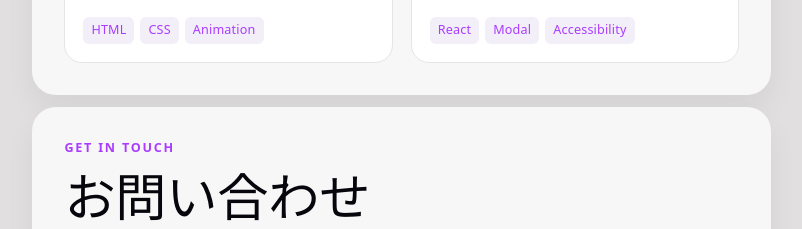
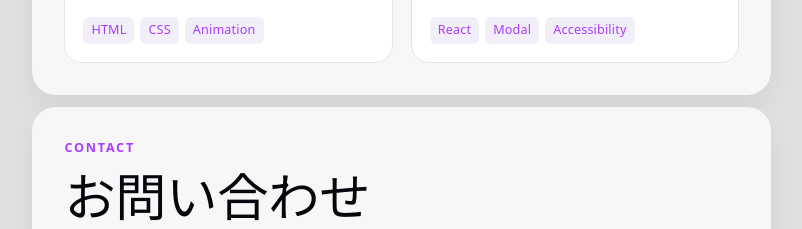
Before and after one commit to technicalplace/portfolio, a React (Vite) app: page / in a window 1280 px wide. Shown: the part 2200-2429 px from the top of the page, without its empty margins (408-1210 px from the left). Built offline with nearby package versions, Linux system fonts and the light colour scheme.

Commit message:
文言修正

```diff
--- a/src/component/Contact/index.jsx
+++ b/src/component/Contact/index.jsx
@@ -8,7 +8,7 @@ export const Contact = () => {
   return (
     <section id="contact" className={styles.contactPage}>
       <div className={styles.heading}>
-        <p className={styles.kicker}>Get in touch</p>
+        <p className={styles.kicker}>Contact</p>
         <h2>お問い合わせ</h2>
         <p className={styles.intro}>
           お仕事のご相談やご質問など、お気軽にお問い合わせください。
```
